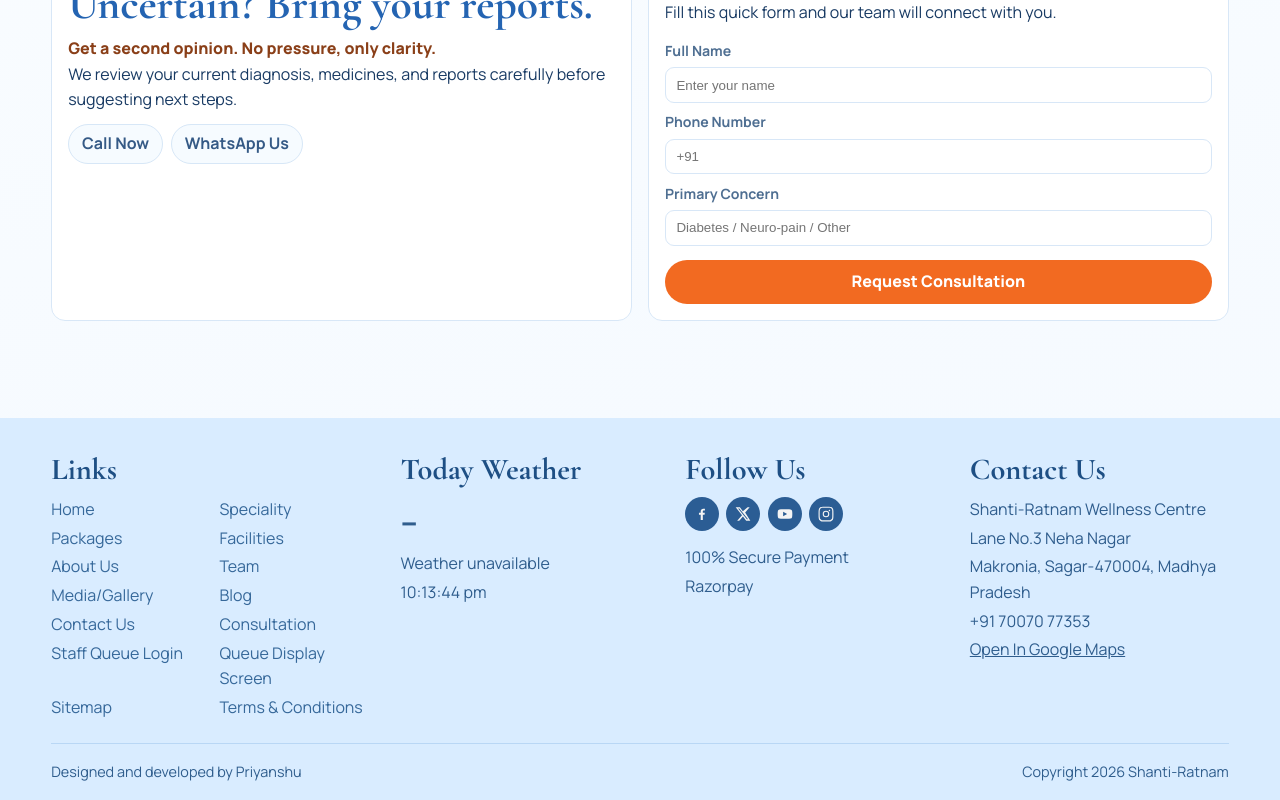
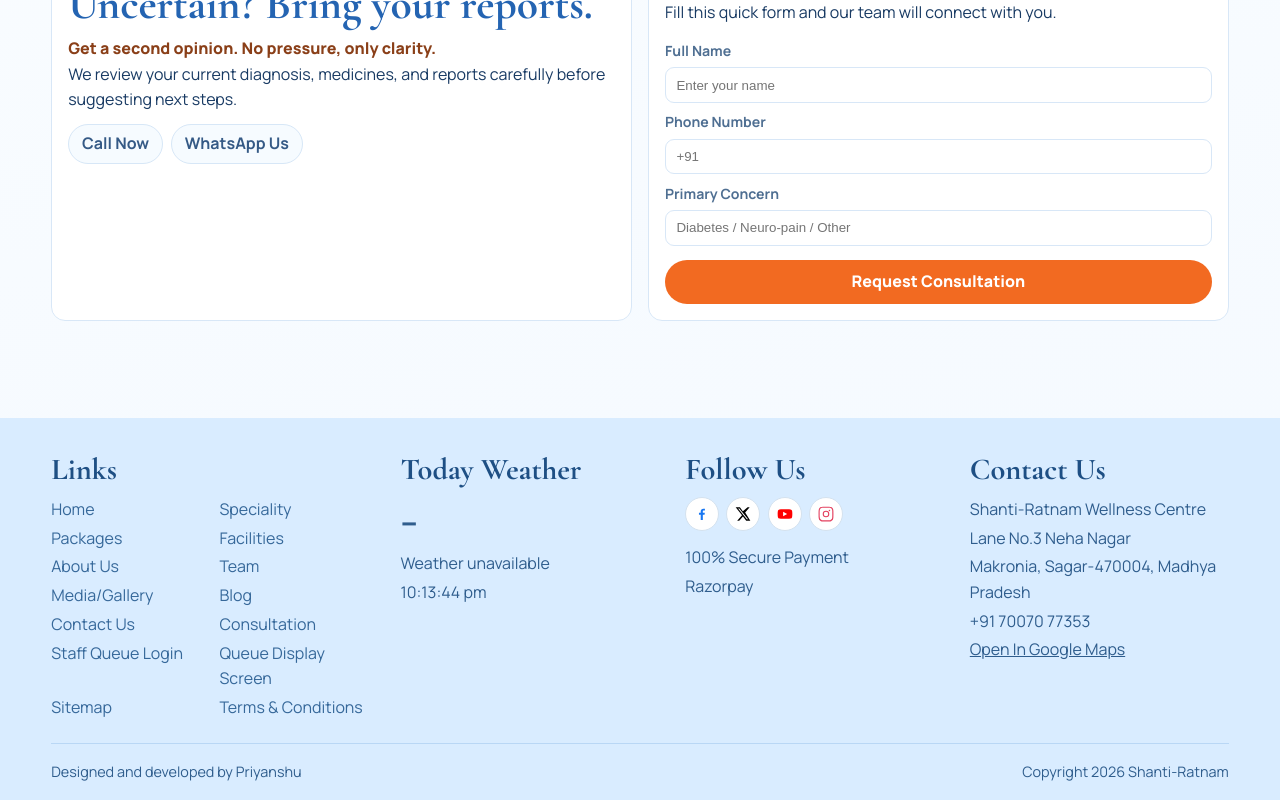
Before and after one commit to priyanshuiscoding/Shanti-Ratnam, a Next.js app: page /consultation in a window 1280 px wide. Shown: the part 479-1279 px from the top of the page. Built offline with nearby package versions, Linux system fonts and the light colour scheme; no server answers; a web font is replaced by a local one.

Commit message:
Use brand colors for social icons

```diff
--- a/app/globals.css
+++ b/app/globals.css
@@ -3142,9 +3142,18 @@ main {
   border-radius: 999px;
   display: grid;
   place-items: center;
-  background: #2b5d94;
-  color: #f4f4f4;
+  background: #ffffff;
+  border: 1px solid #d4e2ef;
+  color: var(--social-brand, #2b5d94);
   text-decoration: none;
+  transition: transform 0.2s ease, box-shadow 0.2s ease, border-color 0.2s ease, background-color 0.2s ease;
+}
+
+.social-list a .social-icon {
+  display: inline-flex;
+  align-items: center;
+  justify-content: center;
+  color: var(--social-brand, currentColor);
 }
 
 .social-list a svg {
@@ -3154,7 +3163,10 @@ main {
 }
 
 .social-list a:hover {
-  background: #3c73ae;
+  transform: translateY(-1px);
+  background: #f7fbff;
+  border-color: var(--social-brand, #3c73ae);
+  box-shadow: 0 8px 18px rgba(43, 93, 148, 0.12);
 }
 
 .site-footer p {
@@ -3399,7 +3411,14 @@ select:focus {
   color: #2b5d94;
   text-decoration: none;
   background: #ffffff;
-  transition: border-color 0.2s ease, color 0.2s ease, background-color 0.2s ease;
+  transition: border-color 0.2s ease, color 0.2s ease, background-color 0.2s ease, box-shadow 0.2s ease;
+}
+
+.contact-social-list a .social-icon {
+  display: inline-flex;
+  align-items: center;
+  justify-content: center;
+  color: var(--social-brand, currentColor);
 }
 
 .contact-social-list a svg {
@@ -3415,9 +3434,25 @@ select:focus {
 }
 
 .contact-social-list a:hover {
-  border-color: #2b5d94;
-  color: #1f4e82;
+  border-color: var(--social-brand, #2b5d94);
   background: #eef5fb;
+  box-shadow: 0 8px 18px rgba(43, 93, 148, 0.08);
+}
+
+.social-link[data-network="facebook"] {
+  --social-brand: #1877f2;
+}
+
+.social-link[data-network="x"] {
+  --social-brand: #000000;
+}
+
+.social-link[data-network="youtube"] {
+  --social-brand: #ff0000;
+}
+
+.social-link[data-network="instagram"] {
+  --social-brand: #e4405f;
 }
 
 .contact-message-form {
--- a/components/SocialIcons.jsx
+++ b/components/SocialIcons.jsx
@@ -61,13 +61,17 @@ export function SocialLinks({ className = "social-list", withLabels = false }) {
       {SOCIAL_LINKS.map((link) => (
         <a
           key={link.key}
+          className="social-link"
+          data-network={link.key}
           href={link.href}
           target="_blank"
           rel="noopener noreferrer"
           aria-label={link.label}
           title={link.label}
         >
-          <SocialIcon network={link.key} />
+          <span className="social-icon" aria-hidden="true">
+            <SocialIcon network={link.key} />
+          </span>
           {withLabels ? <span>{link.label}</span> : null}
         </a>
       ))}
```
